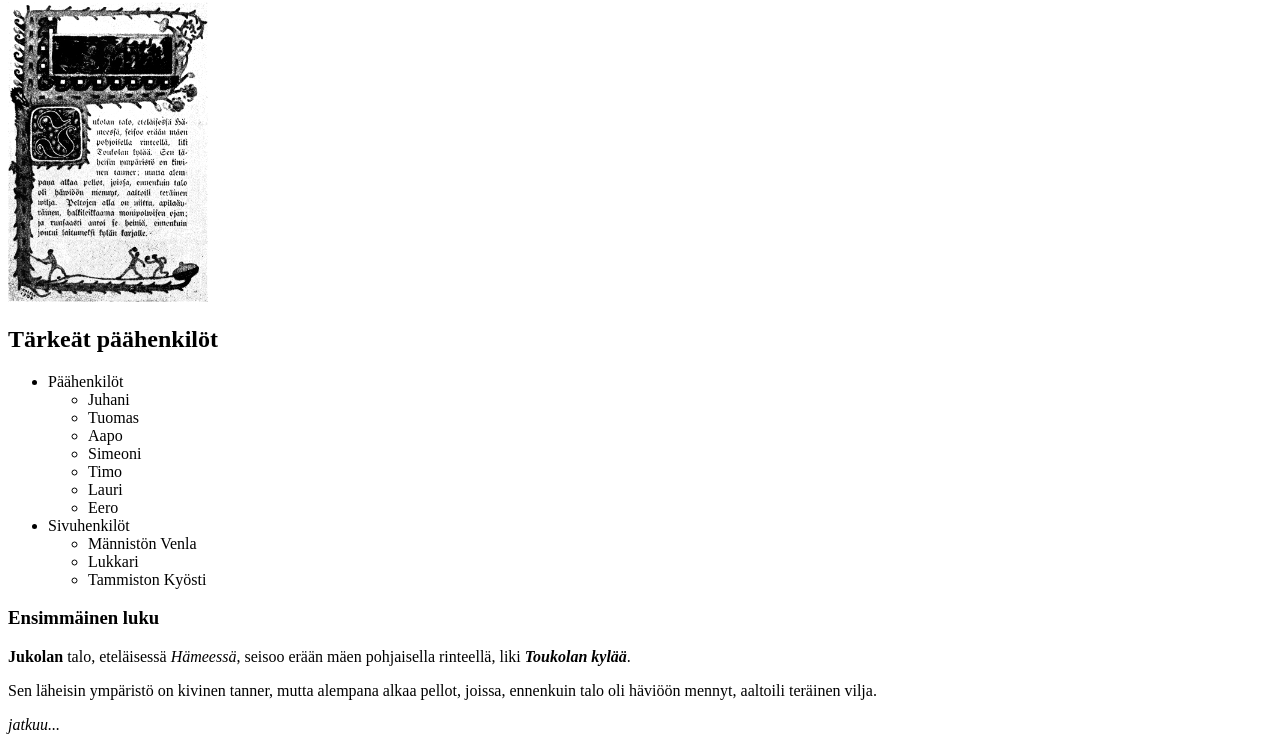
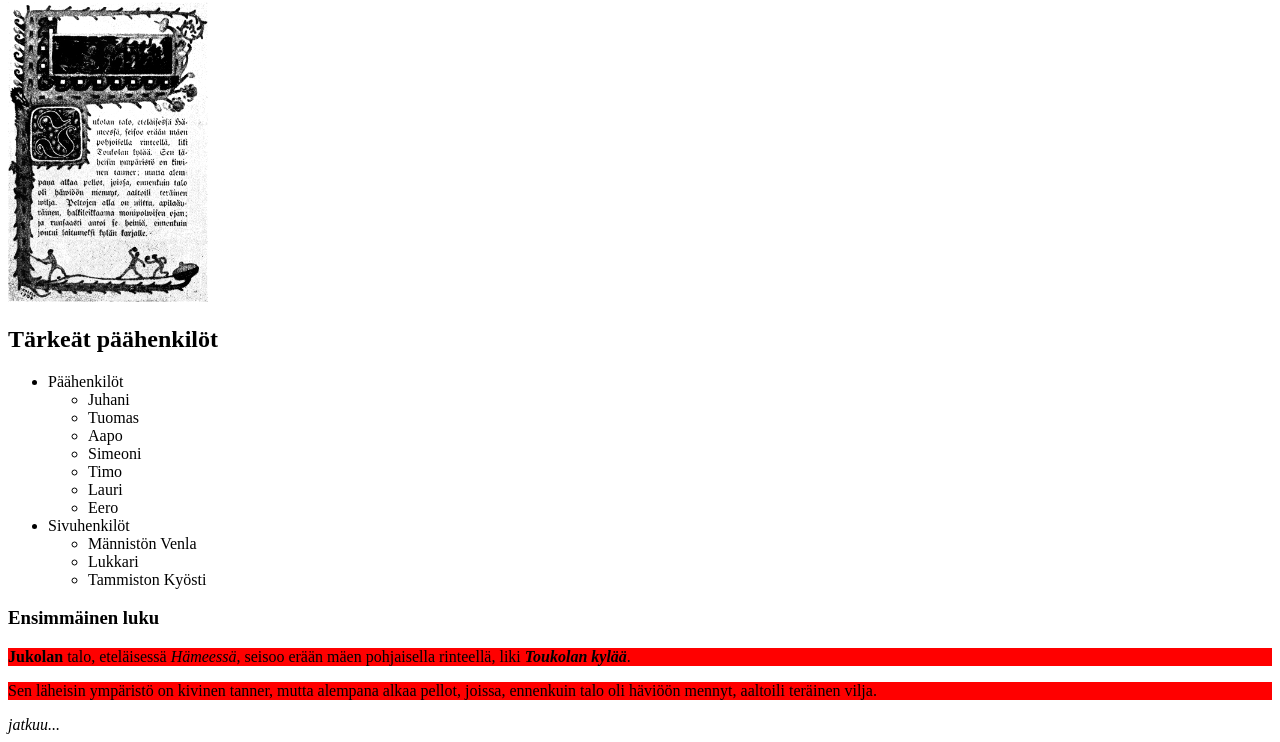
Before and after one commit to aliassiv/Lapio-website, a plain HTML site: page index.html in a window 1280 px wide. Shown: the part 104-846 px from the top of the page. Drawn offline with Linux system fonts and the light colour scheme.

Commit message:
Osa 3. Seitsemäs tehtävä

```diff
--- a/index.html
+++ b/index.html
@@ -4,6 +4,7 @@
 <head>
   <meta charset="utf-8">
   <title>Lapio website</title>
+  <link rel="stylesheet" href="style.css">
 </head>
 
 <body>
--- /dev/null
+++ b/style.css
@@ -0,0 +1,3 @@
+p {
+    background-color: red
+}
```
